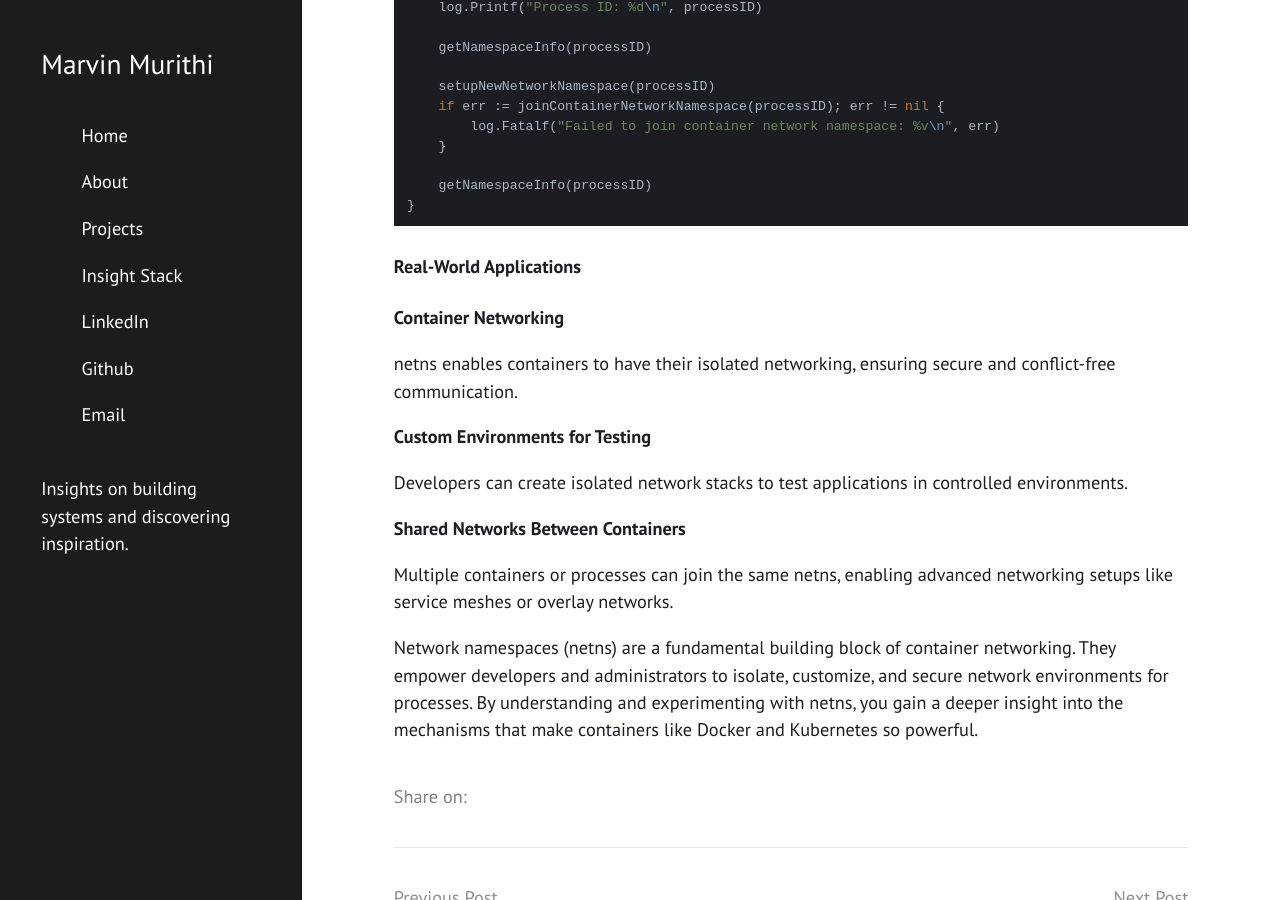
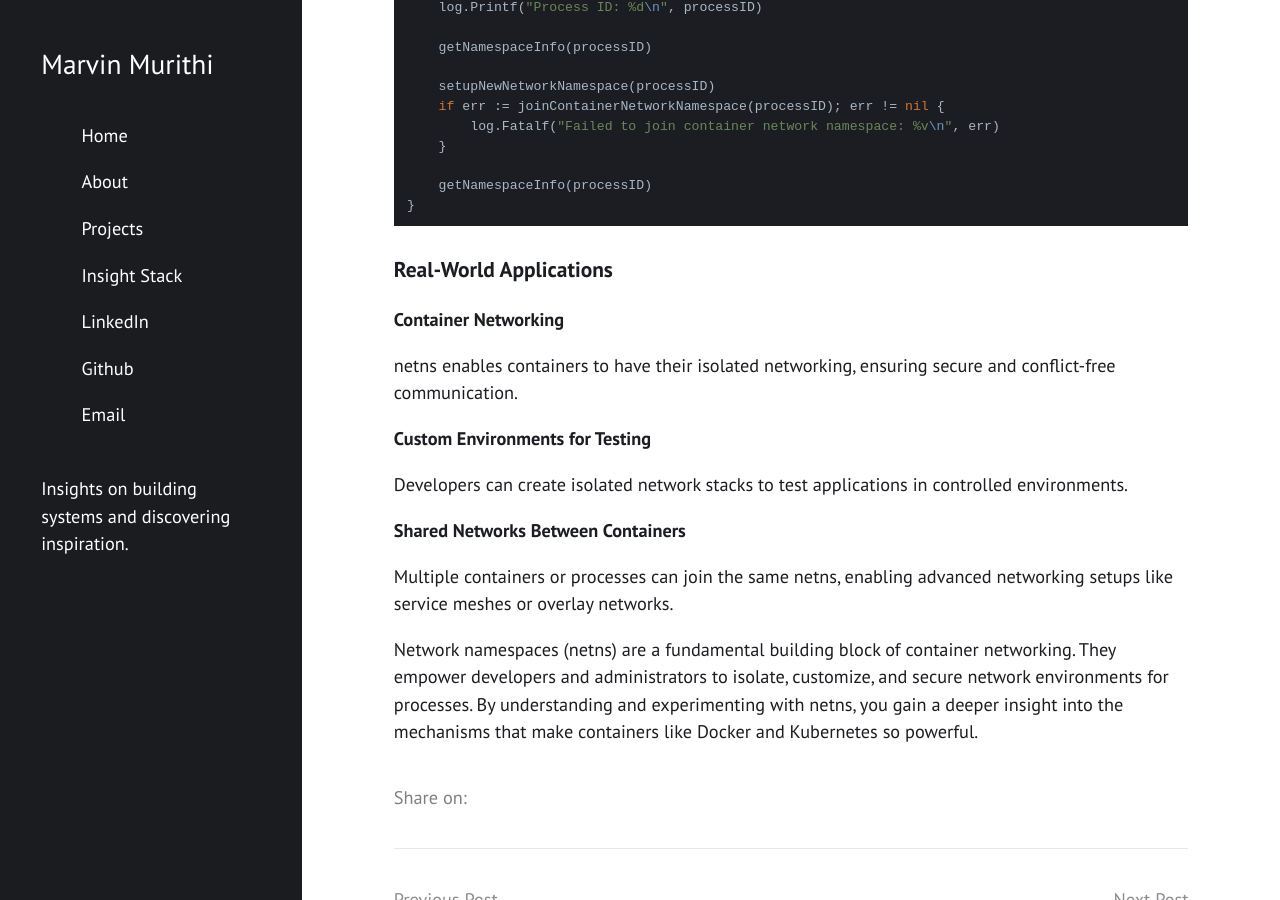
Before and after one commit to rimubytes/marvin, a Jekyll site: the page built from _posts/2024-06-02-container-insights-netns.md, in a window 1280 px wide and 900 px high, scrolled down 3052 px. Built offline with Jekyll 4.4.1, drawn with Linux system fonts in a browser that asks for light colours; nearby versions of some CDN libraries; library files that are not in the unit come from our copies.

Commit message:
chore: fix md syntax

````diff
--- a/_posts/2024-06-02-container-insights-netns.md
+++ b/_posts/2024-06-02-container-insights-netns.md
@@ -130,7 +130,7 @@ func main() {
 }
 ```
 
-#### Real-World Applications
+### Real-World Applications
 
 **Container Networking**
 
````
